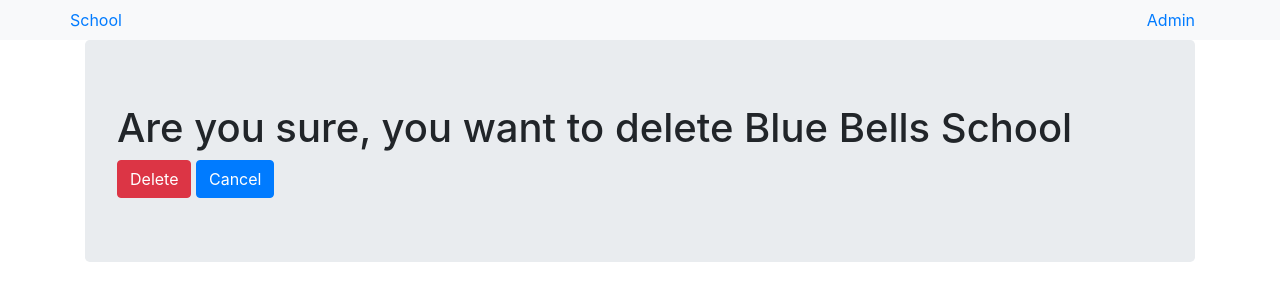
After one commit to lb2494/Class-Based-View-Example-, a Django app: page /app_one/delete/1/ in a window 1280 px wide. The commit adds this page. Shown: the top 301 px of the page. Run offline with Django 3.2, Linux system fonts and the light colour scheme; data comes from the database, SQL or seed files in the repository; both versions use the stored data as it was after the commit; some libraries are stand-ins or nearby versions.

Commit message:
delete page added

```diff
--- /dev/null
+++ b/cbv/app_one/templates/app_one/school_confirm_delete.html
@@ -0,0 +1,13 @@
+{% extends 'app_one/app_one_base.html' %}
+{% block body_block %}
+<div class="jumbotron">
+    <h1>Are you sure, you want to delete {{ school.name }}</h1>
+
+    <form method="post">
+        {% csrf_token %}
+        <input type="submit" class="btn btn-danger" value="Delete">
+        <a href="{% url 'app_one:detail' pk=school.pk %}" class="btn btn-primary">Cancel</a>
+    </form>
+
+</div>
+{% endblock %}
--- a/cbv/app_one/templates/app_one/school_detail.html
+++ b/cbv/app_one/templates/app_one/school_detail.html
@@ -16,6 +16,7 @@
      </ol>
 <br>
     <a class="btn btn-warning" href="{% url 'app_one:update' pk=school_detail.pk %}">Update</a>
+    <a class="btn btn-danger" href="{% url 'app_one:delete' pk=school_detail.pk %}">Delete</a>
 </div>
 
 {% endblock %}
--- a/cbv/app_one/urls.py
+++ b/cbv/app_one/urls.py
@@ -8,4 +8,5 @@ urlpatterns = [
     path('<int:pk>/',views.SchoolDetailView.as_view(),name='detail'),
     path('create/',views.SchoolCreateView.as_view(),name='create'),
     path('update/<int:pk>/',views.SchoolUpdateView.as_view(),name='update'),
+    path('delete/<int:pk>/',views.SchoolDeleteView.as_view(),name='delete'),
 ]
--- a/cbv/app_one/views.py
+++ b/cbv/app_one/views.py
@@ -1,5 +1,6 @@
 from django.views.generic import View, TemplateView, ListView, DetailView, CreateView, DeleteView, UpdateView
 from app_one import models
+from django.urls import reverse_lazy
 
 # Create your views here.
 
@@ -28,3 +29,7 @@ class SchoolCreateView(CreateView):
 class SchoolUpdateView(UpdateView):
     fields = ('name','principal')
     model = models.School
+
+class SchoolDeleteView(DeleteView):
+    model = models.School
+    success_url = reverse_lazy('app_one:list')
```
Also changed, not shown: cbv/db.sqlite3.
